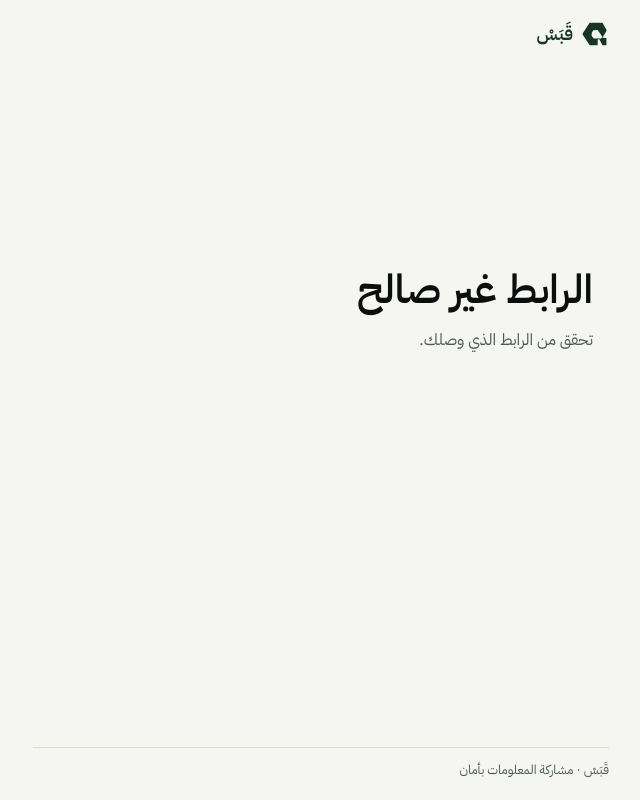
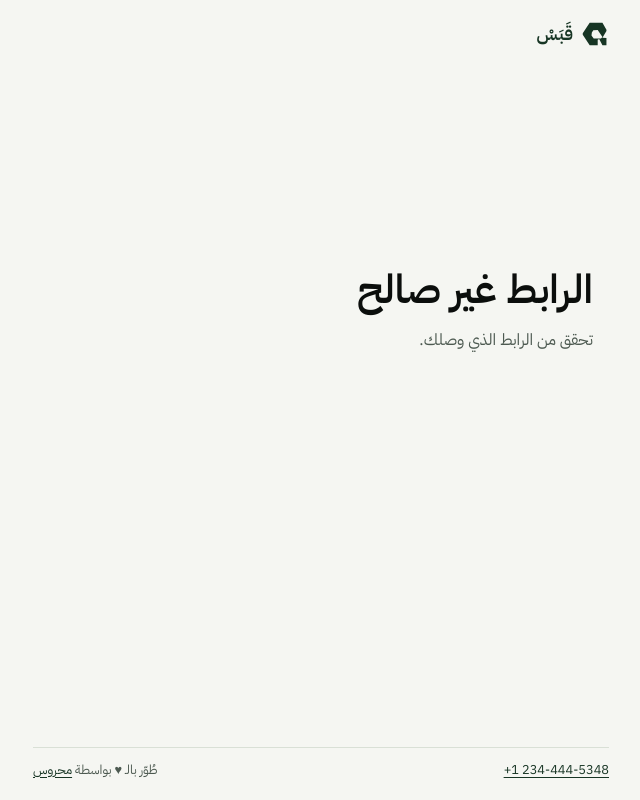
Before and after one commit to alqabasy/alqabasy-qabas_share, a plain HTML site: page __demo/index.html in a window 1280 px wide. Shown: the whole page, without its empty margins (319-959 px from the left). Drawn offline with Linux system fonts and the light colour scheme.

Commit message:
updated footer

```diff
--- a/__demo/index.html
+++ b/__demo/index.html
@@ -19,7 +19,17 @@
     <div class="share-brand" aria-label="قَبَسْ"><img src="/assets/qabas-monogram-forest.svg" width="28" height="28" alt="" />قَبَسْ</div>
     <noscript><p class="message">فعّل JavaScript لفتح النموذج التجريبي.</p></noscript>
     <div id="relay-content" aria-busy="true"><div class="share-state" role="status"><h1>جارٍ تحميل النموذج التجريبي</h1></div></div>
-    <footer id="share-footer" class="share-footer"><p>قَبَسْ · مشاركة المعلومات بأمان</p></footer>
+          <footer id="share-footer" class="share-footer">
+        <a href="https://wa.me/+12344445348" dir="ltr">+1 234-444-5348</a>
+        <p>
+          طُوّر بالـ
+          <span aria-label="حب" style="color: #ff6b6b;">♥</span>
+          بواسطة
+          <a href="https://www.mahros.dev" rel="noreferrer" lang="en" dir="ltr">
+            محروس
+          </a>
+        </p>
+      </footer>
   </main>
 </body>
 </html>
```
Also changed, not shown: relay.html (+11 -1 lines).
